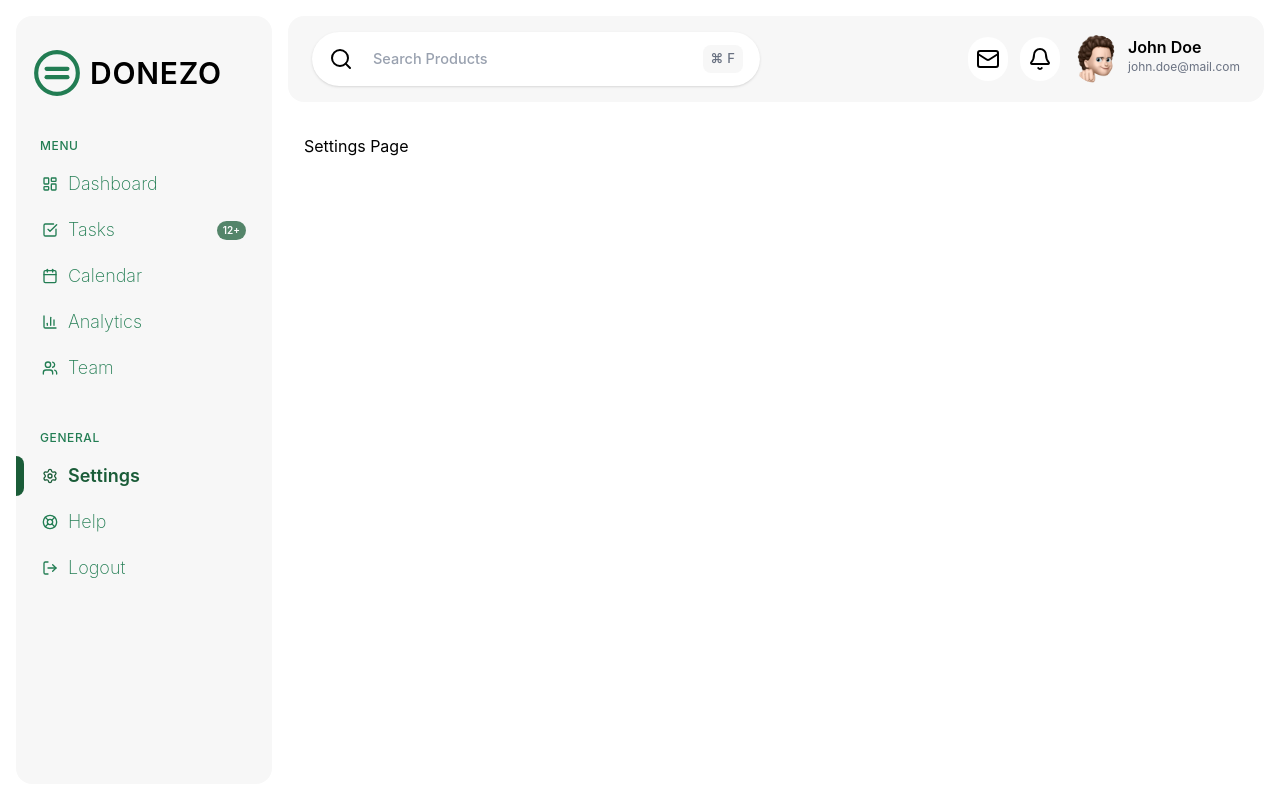
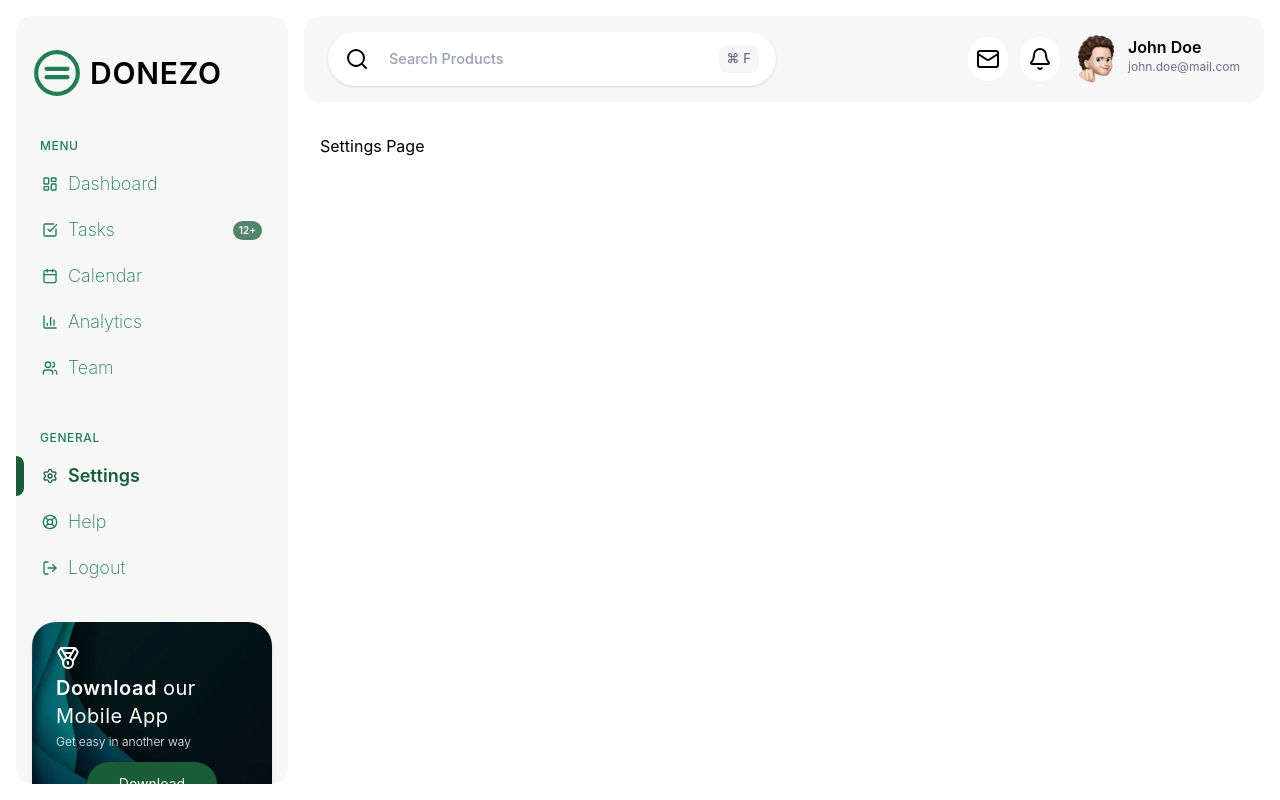
Before and after one commit to BS-Joy/Donezo, a React (Vite) app: page /settings in a window 1280 px wide. Built offline with nearby package versions, Linux system fonts and the light colour scheme.

Commit message:
full design done

```diff
--- a/src/layouts/Layout.jsx
+++ b/src/layouts/Layout.jsx
@@ -8,7 +8,7 @@ const Layout = () => {
     <SidebarContextProvider>
       <main className="bg-white">
         <Sidebar />
-        <div className="lg:ml-72 ml-4  mt-4 mr-4 h-[calc(100vh-32px)] flex flex-col gap-4">
+        <div className="lg:ml-76 ml-8 mt-4 mr-4 h-[calc(100vh-32px)] flex flex-col gap-4">
           <Navbar />
           <Outlet />
         </div>
--- a/src/layouts/Sidebar.jsx
+++ b/src/layouts/Sidebar.jsx
@@ -14,6 +14,7 @@ import { cn } from "../lib/utils";
 import { Link, useLocation } from "react-router";
 import Logo from "../components/Logo";
 import { AuthContext, SidebarContext } from "../contexts";
+import SidebarAdd from "./SidebarAdd";
 
 const menuItems = [
   { icon: LayoutDashboard, label: "Dashboard", href: "/" },
@@ -39,7 +40,7 @@ export default function Sidebar() {
       {/* Sidebar */}
       <aside
         className={cn(
-          "fixed top-4 left-0 lg:left-4 z-40 w-64 h-[calc(100vh-32px)] overflow-y-auto rounded-2xl bg-light-white p-4 pt-8 transition-transform duration-300",
+          "fixed top-4 left-0 lg:left-4 z-40 w-68 h-[calc(100vh-32px)] overflow-y-auto rounded-2xl bg-light-white p-4 pt-8 transition-transform duration-300",
           showSidebar ? "translate-x-0" : "-translate-x-full",
           "lg:translate-x-0",
         )}
@@ -152,6 +153,7 @@ export default function Sidebar() {
             </nav>
           </div>
         </div>
+        <SidebarAdd />
       </aside>
 
       {/* Backdrop */}
--- a/src/layouts/SidebarAdd.jsx
+++ b/src/layouts/SidebarAdd.jsx
@@ -1,39 +1,33 @@
-import React from "react";
 import CardWrapper from "../components/ui/CardWrapper";
 import TimeTrackerBg from "../assets/addbg.webp";
+import { Medal } from "lucide-react";
+import Button from "../components/ui/Button";
 
 const SidebarAdd = () => {
   return (
     <CardWrapper
+      className={"relative text-white mt-8"}
       style={{
         backgroundImage: `url(${TimeTrackerBg})`,
         backgroundSize: "cover",
         backgroundPosition: "center",
       }}
     >
-      <div className="relative z-10">
-        <h2 className="text-lg font-semibold text-foreground mb-6">
-          Time Tracker
-        </h2>
+      <h2 className="text-lg font-semibold text-foreground mb-1">
+        <Medal />
+      </h2>
+
+      <div className=" flex flex-col items-start gap-1">
+        <p className="text-xl tracking-wide">
+          <span className="font-semibold ">Download</span> our Mobile App
+        </p>
+        <p className="text-xs font-light">Get easy in another way</p>
       </div>
-
-      {/* dark Overlay  */}
-      <div className="absolute inset-0 bg-black/40 rounded-2xl" />
-
-      <div className="relative z-10 flex flex-col items-center gap-4">
-        {/* Time */}
-        <span className="text-4xl font-semibold tracking-wide">01:24:08</span>
-
-        {/* Controls */}
-        <div className="flex items-center gap-4">
-          <button className="w-12 h-12 rounded-full bg-white text-gray-900 flex items-center justify-center shadow-md">
-            ❚❚
-          </button>
-
-          <button className="w-12 h-12 rounded-full bg-red-500 text-white flex items-center justify-center shadow-md">
-            ■
-          </button>
-        </div>
+      {/* App Link */}
+      <div className="flex justify-center mt-3">
+        <Button className="bg-primary bg-none px-8 text-sm py-3">
+          Download
+        </Button>
       </div>
     </CardWrapper>
   );
```
